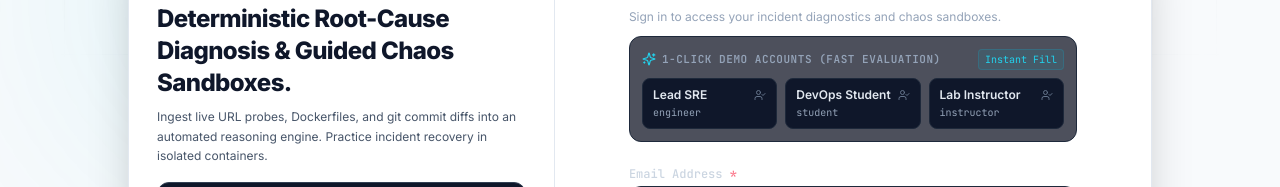
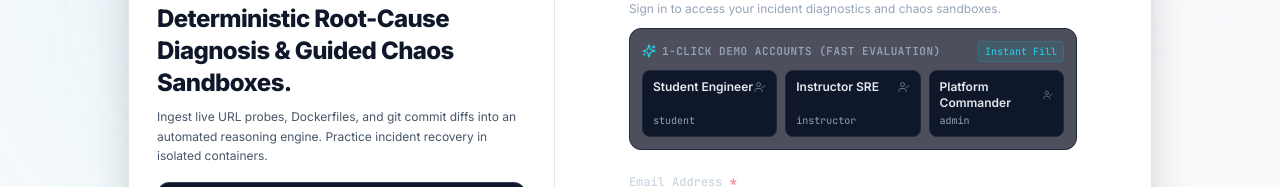
Before and after one commit to Radheshbhuva/DeployFixLab, a React (Vite) app in the folder frontend/: page /login in a window 1280 px wide. Shown: the part 202-389 px from the top of the page. Built offline with nearby package versions, Linux system fonts and the light colour scheme; no server answers.

Commit message:
fix(auth): align demo account presets with seeded backend database users and RBAC roles

```diff
--- a/frontend/src/features/auth/data/demoAccounts.ts
+++ b/frontend/src/features/auth/data/demoAccounts.ts
@@ -2,24 +2,24 @@ import { DemoAccountPreset } from '../types/authForm.types';
 
 export const DEMO_ACCOUNTS: DemoAccountPreset[] = [
   {
-    roleName: 'Lead SRE',
-    email: 'engineer@deployfix.lab',
-    password: 'Password123!',
-    badge: 'DEFAULT',
-    badgeColor: 'border-cyan-500/30 text-cyan-400 bg-cyan-500/10'
-  },
-  {
-    roleName: 'DevOps Student',
+    roleName: 'Student Engineer',
     email: 'student@deployfix.lab',
     password: 'Password123!',
     badge: 'STUDENT',
-    badgeColor: 'border-emerald-500/30 text-emerald-400 bg-emerald-500/10'
+    badgeColor: 'border-cyan-500/30 text-cyan-400 bg-cyan-500/10',
   },
   {
-    roleName: 'Lab Instructor',
+    roleName: 'Instructor SRE',
     email: 'instructor@deployfix.lab',
     password: 'Password123!',
     badge: 'INSTRUCTOR',
-    badgeColor: 'border-purple-500/30 text-purple-400 bg-purple-500/10'
-  }
+    badgeColor: 'border-amber-500/30 text-amber-400 bg-amber-500/10',
+  },
+  {
+    roleName: 'Platform Commander',
+    email: 'admin@deployfix.lab',
+    password: 'Password123!',
+    badge: 'ADMIN',
+    badgeColor: 'border-rose-500/30 text-rose-400 bg-rose-500/10',
+  },
 ];
```
